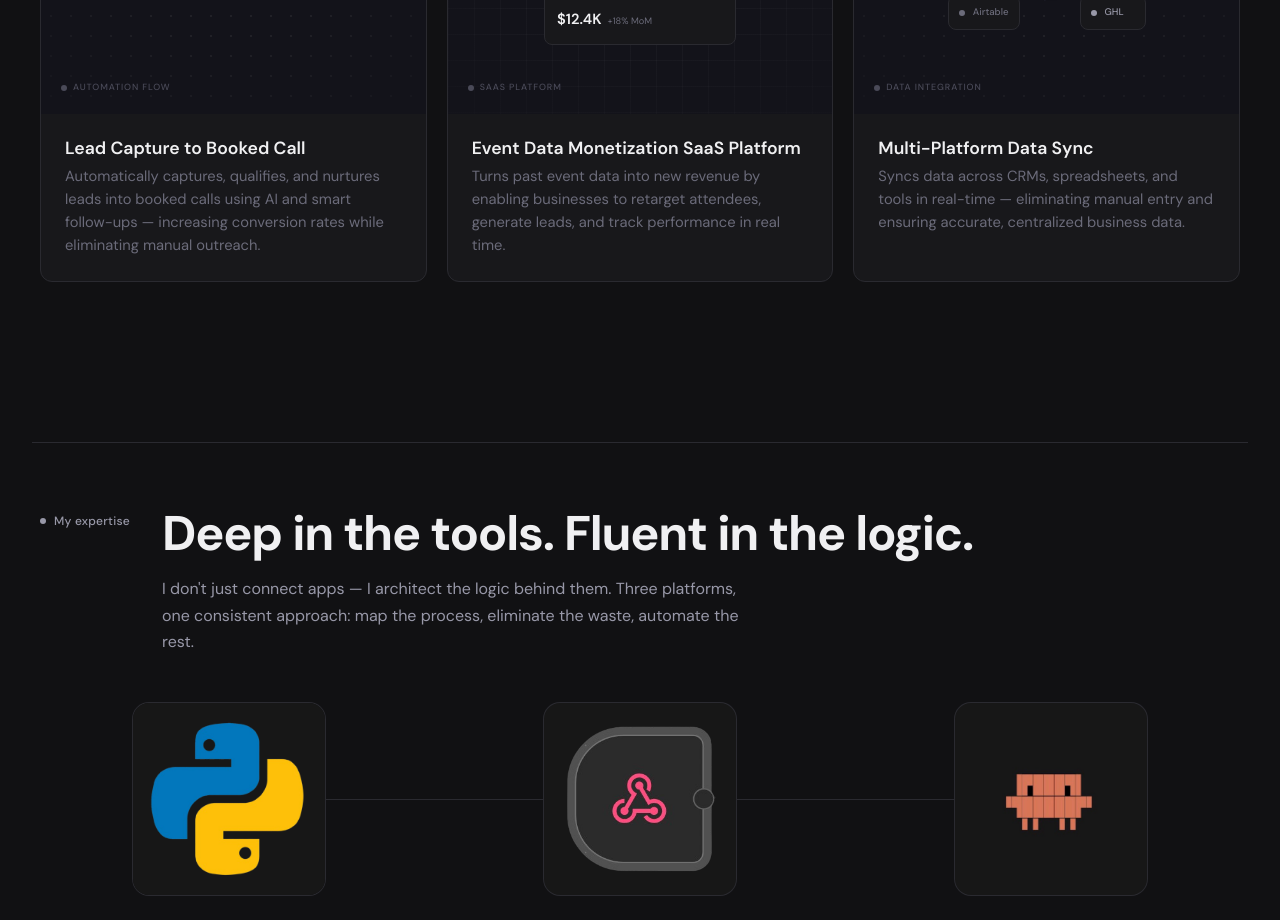
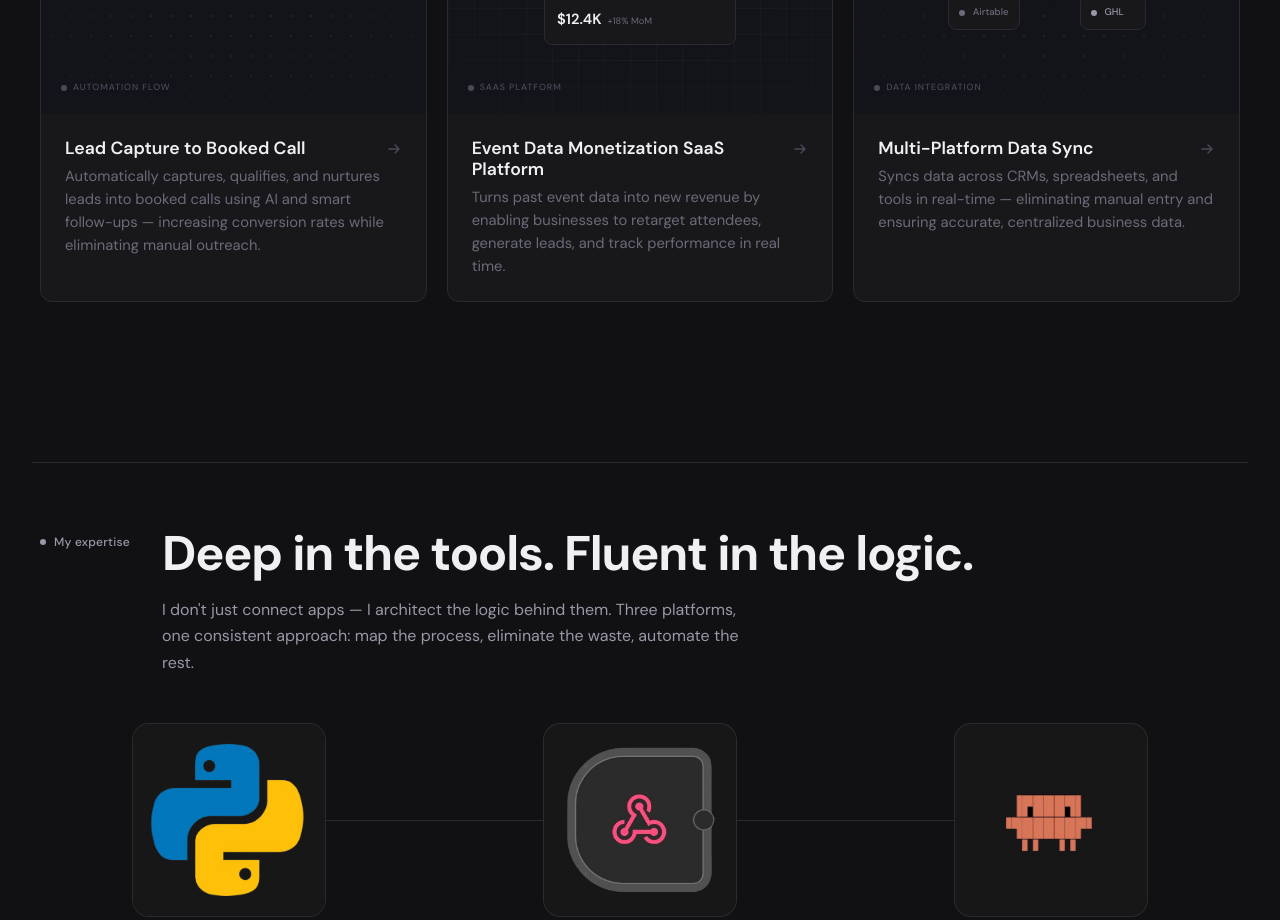
Before and after one commit to MMykka/Michaelaboukhalil, a Next.js app: page / in a window 1280 px wide. Shown: the part 1620-2540 px from the top of the page. Built offline with nearby package versions, Linux system fonts and the light colour scheme; no server answers.

Commit message:
Add arrow indicator to work cards to signal clickability

```diff
--- a/app/page.js
+++ b/app/page.js
@@ -146,7 +146,12 @@ export default function Home() {
                 </div>
               </div>
               <div className="p-6">
-                <h3 className="text-[1.1rem] font-semibold text-body mb-[0.4rem]">Lead Capture to Booked Call</h3>
+                <div className="flex items-start justify-between gap-3 mb-[0.4rem]">
+                  <h3 className="text-[1.1rem] font-semibold text-body">Lead Capture to Booked Call</h3>
+                  <svg className="shrink-0 mt-[3px] text-dim group-hover:text-subtle group-hover:translate-x-0.5 transition-all duration-200" width="16" height="16" viewBox="0 0 16 16" fill="none">
+                    <path d="M3 8h10M9 4l4 4-4 4" stroke="currentColor" strokeWidth="1.4" strokeLinecap="round" strokeLinejoin="round"/>
+                  </svg>
+                </div>
                 <p className="text-[0.92rem] text-muted leading-[1.55]">Automatically captures, qualifies, and nurtures leads into booked calls using AI and smart follow-ups — increasing conversion rates while eliminating manual outreach.</p>
               </div>
             </Link>
@@ -186,7 +191,12 @@ export default function Home() {
                 </div>
               </div>
               <div className="p-6">
-                <h3 className="text-[1.1rem] font-semibold text-body mb-[0.4rem]">Event Data Monetization SaaS Platform</h3>
+                <div className="flex items-start justify-between gap-3 mb-[0.4rem]">
+                  <h3 className="text-[1.1rem] font-semibold text-body">Event Data Monetization SaaS Platform</h3>
+                  <svg className="shrink-0 mt-[3px] text-dim group-hover:text-subtle group-hover:translate-x-0.5 transition-all duration-200" width="16" height="16" viewBox="0 0 16 16" fill="none">
+                    <path d="M3 8h10M9 4l4 4-4 4" stroke="currentColor" strokeWidth="1.4" strokeLinecap="round" strokeLinejoin="round"/>
+                  </svg>
+                </div>
                 <p className="text-[0.92rem] text-muted leading-[1.55]">Turns past event data into new revenue by enabling businesses to retarget attendees, generate leads, and track performance in real time.</p>
               </div>
             </Link>
@@ -255,7 +265,12 @@ export default function Home() {
                 </div>
               </div>
               <div className="p-6">
-                <h3 className="text-[1.1rem] font-semibold text-body mb-[0.4rem]">Multi-Platform Data Sync</h3>
+                <div className="flex items-start justify-between gap-3 mb-[0.4rem]">
+                  <h3 className="text-[1.1rem] font-semibold text-body">Multi-Platform Data Sync</h3>
+                  <svg className="shrink-0 mt-[3px] text-dim group-hover:text-subtle group-hover:translate-x-0.5 transition-all duration-200" width="16" height="16" viewBox="0 0 16 16" fill="none">
+                    <path d="M3 8h10M9 4l4 4-4 4" stroke="currentColor" strokeWidth="1.4" strokeLinecap="round" strokeLinejoin="round"/>
+                  </svg>
+                </div>
                 <p className="text-[0.92rem] text-muted leading-[1.55]">Syncs data across CRMs, spreadsheets, and tools in real-time — eliminating manual entry and ensuring accurate, centralized business data.</p>
               </div>
             </Link>
```
